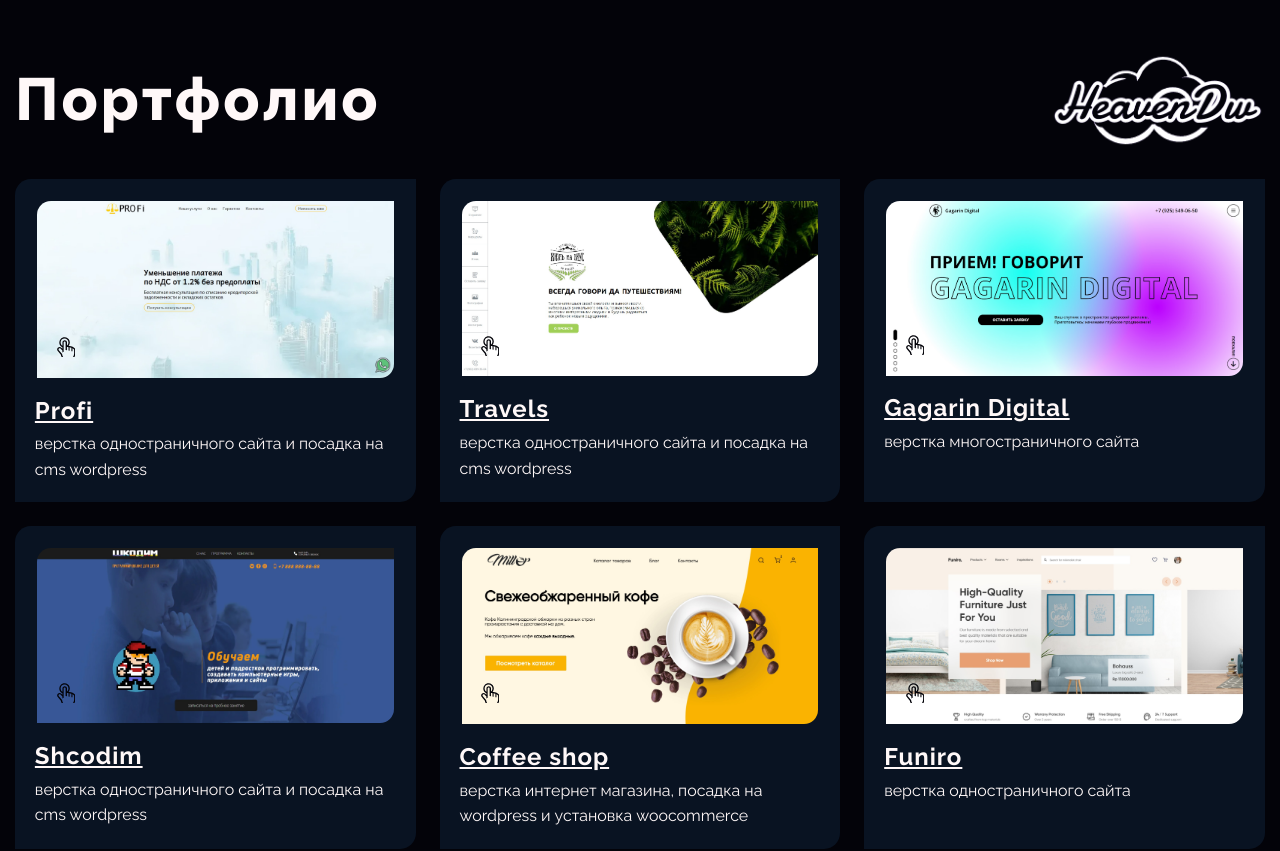
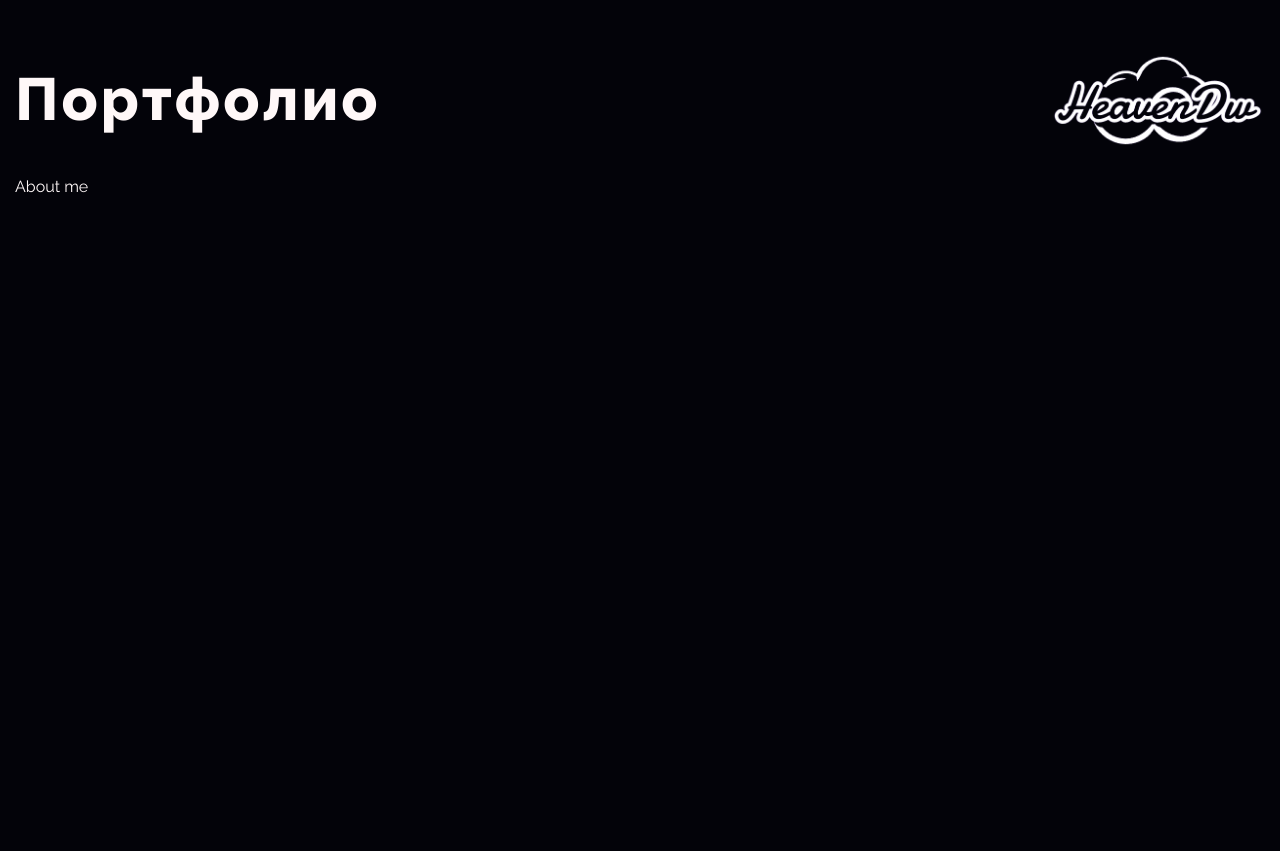
Before and after one commit to HeavenDw/heavendw.ru, a React (Create React App) app: page /about in a window 1280 px wide. Shown: the top 851 px of the page. After the commit the page ends 800 px from the top, so only its background shows below. Built offline with nearby package versions, Linux system fonts and the light colour scheme.

Commit message:
added router

```diff
--- a/package.json
+++ b/package.json
@@ -14,6 +14,7 @@
     "normalize.css": "^8.0.1",
     "react": "^18.2.0",
     "react-dom": "^18.2.0",
+    "react-router-dom": "^6.3.0",
     "react-scripts": "5.0.1",
     "typescript": "^4.8.3",
     "web-vitals": "^2.1.4"
--- /dev/null
+++ b/src/components/About/About.tsx
@@ -0,0 +1,8 @@
+import React from 'react';
+import styles from './About.module.css';
+
+const About = () => {
+  return <div>About me</div>;
+};
+
+export default About;
--- a/src/components/App/App.module.css
+++ b/src/components/App/App.module.css
@@ -1,4 +1,4 @@
 .app{padding-bottom:5rem}@media(max-width: 81em){.app{padding-bottom:calc(
       3rem + 2 *
         ((100vw - (32rem)) / (129.6 - 32))
-    )}}.grid{display:grid;grid-template-columns:repeat(3, 1fr);gap:24px}@media(max-width: 61.998em){.grid{gap:16px;grid-template-columns:repeat(2, 1fr)}}@media(max-width: 29.998em){.grid{gap:12px;grid-template-columns:1fr}}
+    )}}
--- a/src/components/App/App.module.scss
+++ b/src/components/App/App.module.scss
@@ -3,17 +3,3 @@
 .app {
   @include adaptive-value('padding-bottom', 5, 3, $fullWidthContainer, $minWidth, 'rem');
 }
-
-.grid {
-  display: grid;
-  grid-template-columns: repeat(3, 1fr);
-  gap: 24px;
-  @media (max-width: $md2) {
-    gap: 16px;
-    grid-template-columns: repeat(2, 1fr);
-  }
-  @media (max-width: $md4) {
-    gap: 12px;
-    grid-template-columns: 1fr;
-  }
-}
--- a/src/components/App/App.tsx
+++ b/src/components/App/App.tsx
@@ -1,27 +1,19 @@
 import React, { FC } from 'react';
-import Card from '../Card/Card';
 import styles from './App.module.css';
-import { htmlSites } from '../../data/htmlSites';
 import Header from '../Header/Header';
+import { Route, Routes } from 'react-router-dom';
+import PortfolioPage from '../../pages/PortfolioPage';
+import AboutPage from '../../pages/AboutPage';
 
 const App: FC = () => {
   return (
     <main>
       <div className={`${styles.app} _container`}>
         <Header />
-        <div className={styles.grid}>
-          {htmlSites.map((site) => {
-            return (
-              <Card
-                key={site.title}
-                title={site.title}
-                description={site.description}
-                href={site.description}
-                imgSrc={site.imgSrc}
-              />
-            );
-          })}
-        </div>
+        <Routes>
+          <Route path="/" element={<PortfolioPage />} />
+          <Route path="/about" element={<AboutPage />} />
+        </Routes>
       </div>
     </main>
   );
--- /dev/null
+++ b/src/components/Portfolio/Portfolio.module.css
@@ -0,0 +1 @@
+.grid{display:grid;grid-template-columns:repeat(3, 1fr);gap:24px}@media(max-width: 61.998em){.grid{gap:16px;grid-template-columns:repeat(2, 1fr)}}@media(max-width: 29.998em){.grid{gap:12px;grid-template-columns:1fr}}
--- /dev/null
+++ b/src/components/Portfolio/Portfolio.module.scss
@@ -0,0 +1,15 @@
+@import '../../scss/variables';
+
+.grid {
+  display: grid;
+  grid-template-columns: repeat(3, 1fr);
+  gap: 24px;
+  @media (max-width: $md2) {
+    gap: 16px;
+    grid-template-columns: repeat(2, 1fr);
+  }
+  @media (max-width: $md4) {
+    gap: 12px;
+    grid-template-columns: 1fr;
+  }
+}
--- /dev/null
+++ b/src/components/Portfolio/Portfolio.tsx
@@ -0,0 +1,24 @@
+import React, { FC } from 'react';
+import { htmlSites } from '../../data/htmlSites';
+import Card from '../Card/Card';
+import styles from './Portfolio.module.css';
+
+const Portfolio: FC = () => {
+  return (
+    <div className={styles.grid}>
+      {htmlSites.map((site) => {
+        return (
+          <Card
+            key={site.title}
+            title={site.title}
+            description={site.description}
+            href={site.description}
+            imgSrc={site.imgSrc}
+          />
+        );
+      })}
+    </div>
+  );
+};
+
+export default Portfolio;
--- a/src/index.tsx
+++ b/src/index.tsx
@@ -2,6 +2,11 @@
 import React from 'react';
 import ReactDOM from 'react-dom/client';
 import App from './components/App/App';
+import { BrowserRouter } from 'react-router-dom';
 
 const root = ReactDOM.createRoot(document.getElementById('root') as HTMLElement);
-root.render(<App />);
+root.render(
+  <BrowserRouter>
+    <App />
+  </BrowserRouter>,
+);
--- /dev/null
+++ b/src/pages/AboutPage.tsx
@@ -0,0 +1,8 @@
+import React from 'react';
+import About from '../components/About/About';
+
+const AboutPage = () => {
+  return <About />;
+};
+
+export default AboutPage;
--- /dev/null
+++ b/src/pages/PortfolioPage.tsx
@@ -0,0 +1,8 @@
+import React, { FC } from 'react';
+import Portfolio from '../components/Portfolio/Portfolio';
+
+const PortfolioPage: FC = () => {
+  return <Portfolio />;
+};
+
+export default PortfolioPage;
```
Also changed, not shown: src/components/About/About.module.scss (added), 1 other file (tests, documents, lock files or other folders).
